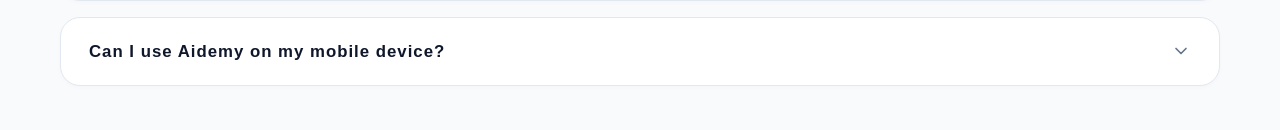
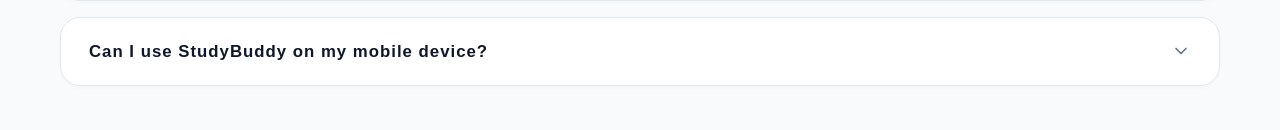
Before and after one commit to ElecNinja/grad-project, a React (Vite) app in the folder Frontend-ReactJS/: page /help in a window 1280 px wide. Shown: the part 3531-3661 px from the top of the page. Built offline with nearby package versions, Linux system fonts and the light colour scheme; no server answers.

Commit message:
fixing a mistake
changing the name from "aidemy" to "studybuddy"

```diff
--- a/Frontend-ReactJS/src/pages/Support/Support.jsx
+++ b/Frontend-ReactJS/src/pages/Support/Support.jsx
@@ -145,7 +145,7 @@
   {
     category: 'payments',
     question: "What are the platform fees?",
-    answer: "Aidemy charges a 10% platform fee on student transactions to cover hosting, payment processing, and our AI matching infrastructure. This is included in the final price shown during bid confirmation."
+    answer: "StudyBuddy charges a 10% platform fee on student transactions to cover hosting, payment processing, and our AI matching infrastructure. This is included in the final price shown during bid confirmation."
   },
   // 7. Reviews & Ratings
   {
@@ -182,8 +182,8 @@
   },
   {
     category: 'technical',
-    question: "Can I use Aidemy on my mobile device?",
-    answer: "Yes, Aidemy is fully responsive and optimized for mobile devices. If you experience mobile-specific bugs, please submit a ticket under the 'technical' category."
+    question: "Can I use StudyBuddy on my mobile device?",
+    answer: "Yes, StudyBuddy is fully responsive and optimized for mobile devices. If you experience mobile-specific bugs, please submit a ticket under the 'technical' category."
   }
 ];
 
@@ -282,7 +282,7 @@
 
   return (
     <section className="support-section">
-      <title>Support Center | Aidemy</title>
+      <title>Support Center | StudyBuddy</title>
 
       {/* ── HERO BANNER ────────────────────────────────────────── */}
       <div className="support-hero">
--- a/Frontend-ReactJS/src/pages/TeacherProfileView/TeacherProfileView.jsx
+++ b/Frontend-ReactJS/src/pages/TeacherProfileView/TeacherProfileView.jsx
@@ -478,7 +478,7 @@
                   <span className="tpv-rating-count">Based on {ratingCount} reviews</span>
                 </div>
                 <div className="tpv-rating-bars">
-                  {(breakdown.length > 0 ? breakdown : [5,4,3,2,1].map(s => ({ stars: s, pct: 0 }))).map(({ stars, pct }) => (
+                  {(breakdown.length > 0 ? breakdown : [5, 4, 3, 2, 1].map(s => ({ stars: s, pct: 0 }))).map(({ stars, pct }) => (
                     <div key={stars} className="tpv-bar-row">
                       <span className="tpv-bar-label">{stars}★</span>
                       <div className="tpv-bar-track">
```
Also changed, not shown: Frontend-ReactJS/src/components/Header/Header.jsx (+6 -6 lines), 1 other file (tests, documents, lock files or other folders). Lines whose indentation alone changed are shown as unchanged.
